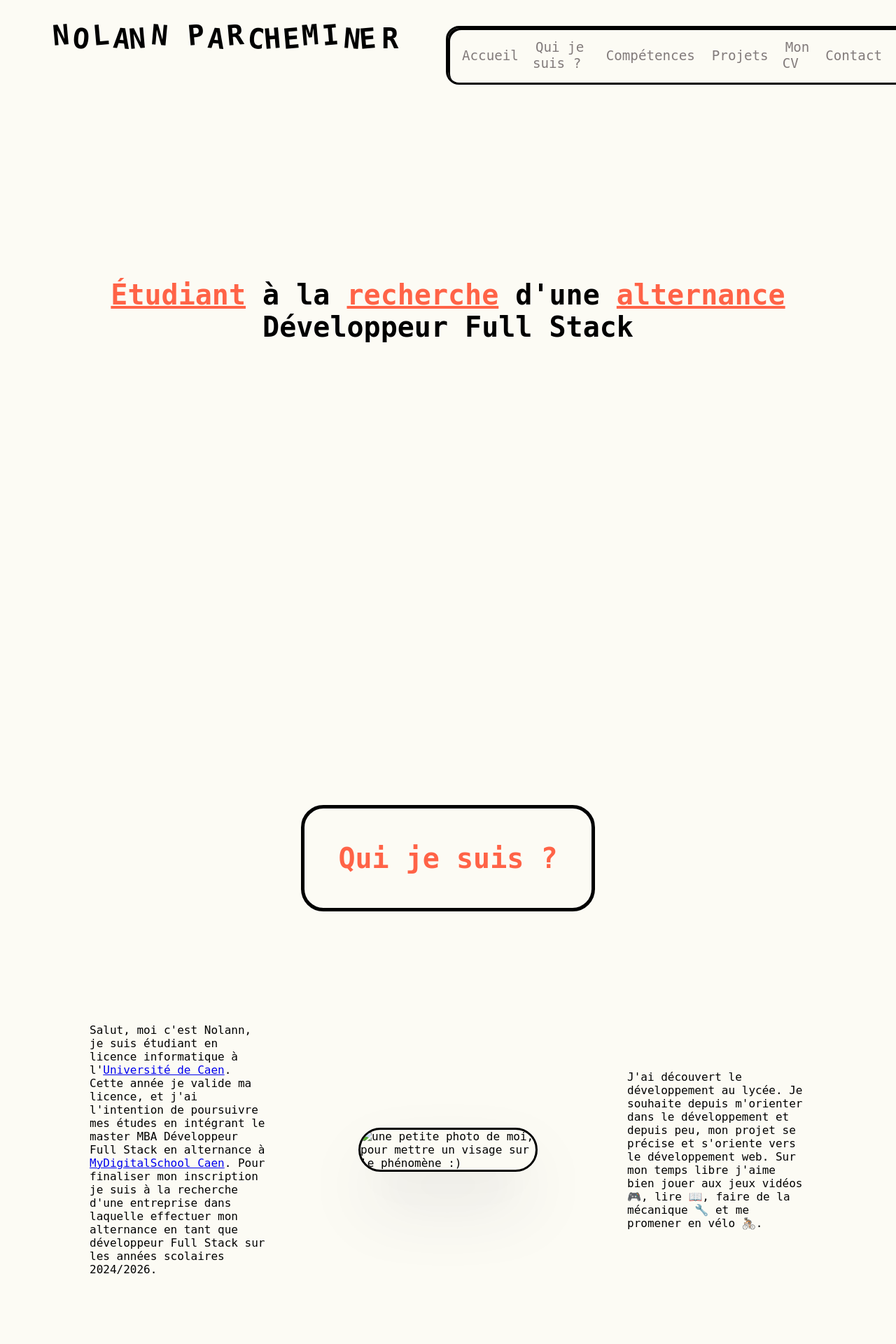
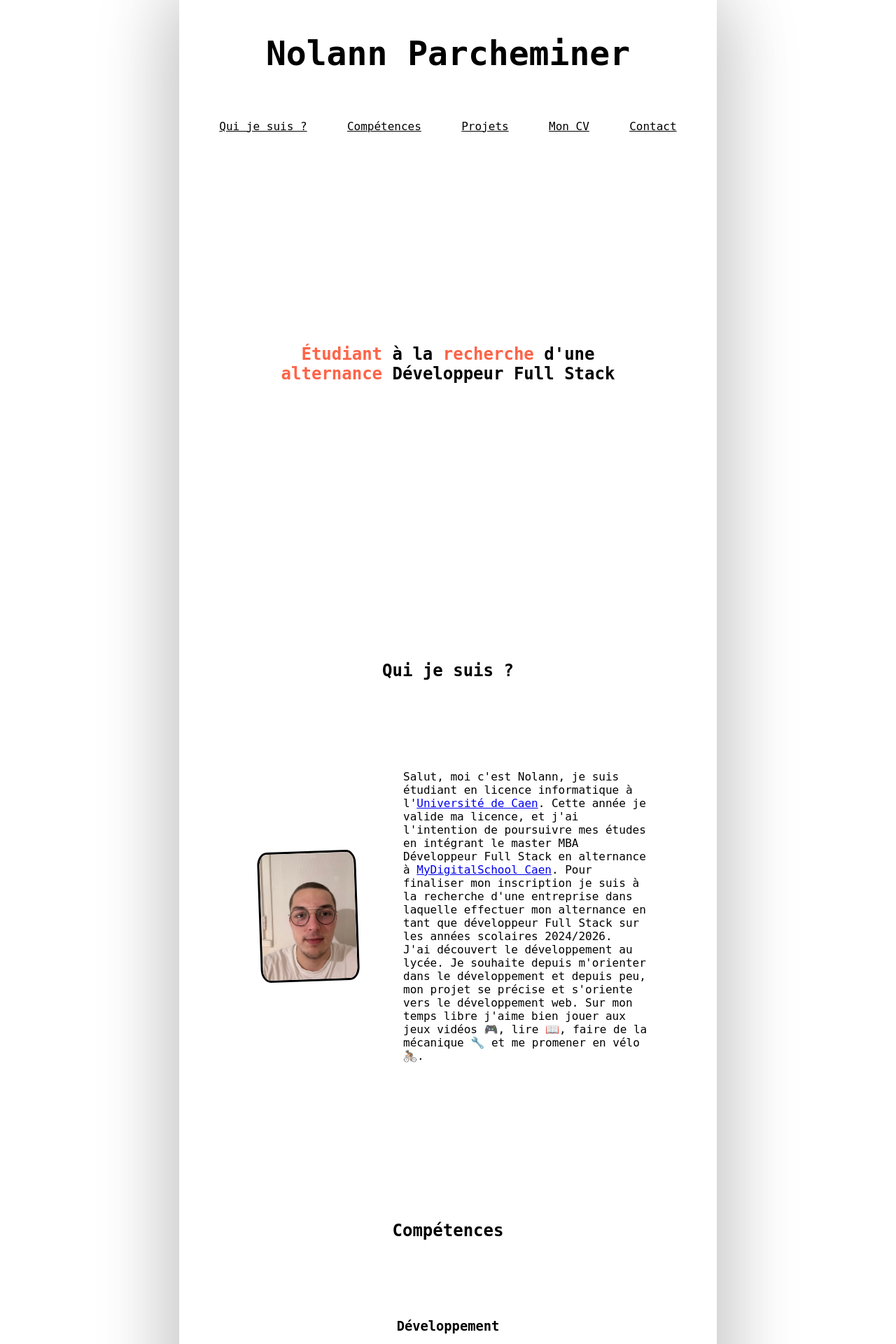
Before and after one commit to Nolanndev/portfolio, a PHP site: page / in a window 1280 px wide. Shown: the top 1920 px of the page at 70% size. Run offline with PHP 8.4, Linux system fonts and the light colour scheme; some libraries are stand-ins or nearby versions.

Commit message:
nouveau style

```diff
--- a/index.html
+++ b/index.html
@@ -1,92 +1,71 @@
 <!DOCTYPE html>
 <html lang="fr">
 <head>
-		<meta charset="UTF-8" />
-		<meta name="viewport" content="width=device-width, initial-scale=1.0" />
+	<meta charset="UTF-8">
+	<meta name="viewport" content="width=device-width, initial-scale=1.0">
 	<title>Nolann Parcheminer | Portfolio</title>
 	<link rel="stylesheet" href="style.css">
 	<link rel="shortcut icon" href="favicon.ico" type="image/x-icon">
 </head>
 <body>
-		<header class="header">
-			<h1 id="header-title">
-				<a href="https://nolanndev.github.io/portfolio" class="header-title-link">
-                    <div class="header-title-surname">
-                        <span class="letter">N</span>
-                        <span class="letter">o</span>
-                        <span class="letter">l</span>
-                        <span class="letter">a</span>
-                        <span class="letter">n</span>
-                        <span class="letter">n</span>
-                    </div>
-                    <div class="header-title-name">
-                        <span class="letter">p</span>
-                        <span class="letter">a</span>
-                        <span class="letter">r</span>
-                        <span class="letter">c</span>
-                        <span class="letter">h</span>
-                        <span class="letter">e</span>
-                        <span class="letter">m</span>
-                        <span class="letter">i</span>
-                        <span class="letter">n</span>
-                        <span class="letter">e</span>
-                        <span class="letter">r</span>
-                    </div>
-				</a>
+<h1>
+	Nolann Parcheminer
 </h1>
-			<ul id="menu">
-				<li><a href="#home">Accueil</a></li>
+<menu>
 	<li><a href="#profile">Qui je suis ?</a></li>
 	<li><a href="#skills">Compétences</a></li>
 	<li><a href="#projects">Projets</a></li>
 	<li><a href="#resume">Mon CV</a></li>
 	<li><a href="#contact">Contact</a></li>
-			</ul>
-		</header>
+</menu>
 <section id="home">
 	<h2>
-				<span class="home-urgent">Étudiant</span>
-				à la
-				<span class="home-urgent">recherche</span>
-				d'une
-				<span class="home-urgent">alternance</span>
+		<span class="important">Étudiant</span> à la <span class="important">recherche</span> d'une <span class="important">alternance</span>
 		Développeur Full Stack
 	</h2>
-			<!-- <h2>Étudiant à la recherche d'une alternance Développeur Full Stack</h2> -->
 </section>
 <section id="profile">
 	<h2>Qui je suis ?</h2>
-			<div id="about">
-				<p>
-					Salut, moi c'est Nolann, je suis étudiant en licence informatique à l'<a href=https://www.unicaen.fr/">Université de Caen</a>.
-					Cette année je valide ma licence, et j'ai l'intention de poursuivre mes études en intégrant le master MBA Développeur Full Stack en alternance à <a href="https://www.mydigitalschool.com/ecole-multimedia-caen">MyDigitalSchool Caen</a>. Pour finaliser mon inscription je suis à la recherche d'une entreprise dans laquelle effectuer mon alternance en tant que développeur Full Stack sur les années scolaires 2024/2026.
+	<div id="profile-container">
+		<img
+			class="profile-img"
+			src="assets/images/personal_photo.jpg"
+			alt="une petite photo de moi, pour mettre un visage sur le phénomène :)"
+		>
+		<p class="profile-text1">
+			Salut, moi c'est Nolann, je suis étudiant en licence informatique à l'<a href="https://www.unicaen.fr/">Université
+			de Caen</a>.
+			Cette année je valide ma licence, et j'ai l'intention de poursuivre mes études en intégrant le master MBA
+			Développeur Full Stack en alternance à <a href="https://www.mydigitalschool.com/ecole-multimedia-caen">MyDigitalSchool
+			Caen</a>. Pour finaliser mon inscription je suis à la recherche d'une entreprise dans laquelle effectuer mon
+			alternance en tant que développeur Full Stack sur les années scolaires 2024/2026.
 		</p>
-				<img
-					src="#"
-					alt="une petite photo de moi, pour mettre un visage sur le phénomène :)"
-				/>
-				<p>
-					J'ai découvert le développement au lycée. Je souhaite depuis m'orienter dans le développement et depuis peu, mon projet se précise et s'oriente vers le développement web. Sur mon temps libre j'aime bien jouer aux jeux vidéos 🎮, lire 📖, faire de la mécanique 🔧 et me promener en vélo 🚴🏼.
+		<p class="profile-text2">
+			J'ai découvert le développement au lycée. Je souhaite depuis m'orienter dans le développement et depuis peu, mon
+			projet se précise et s'oriente vers le développement web. Sur mon temps libre j'aime bien jouer aux jeux vidéos
+			🎮, lire 📖, faire de la mécanique 🔧 et me promener en vélo 🚴🏼.
 		</p>
 	</div>
 </section>
 <section id="skills">
 	<h2>Compétences</h2>
-			<div id="skills-container">
-				<div id="skills-dev-container">
+	<div>
+		<div id="skills-dev">
 			<h3>Développement</h3>
-					<ul>
-						<li>HTML5 - CSS3 - Javascript</li>
-						<li>React Native</li>
-						<li>PHP</li>
-						<li>MySQL - PostreSQL</li>
-						<li>C - Java</li>
-						<li>Git</li>
+			<ul id="skills-dev-icons">
+				<li><img class="skills-dev-icon" src="assets/icons/html5-original.svg" alt="icone html5"></li>
+				<li><img class="skills-dev-icon" src="assets/icons/css3-original.svg" alt="icone css3"></li>
+				<li><img class="skills-dev-icon" src="assets/icons/javascript-original.svg" alt="icone javascript"></li>
+				<li><img class="skills-dev-icon" src="assets/icons/react-original.svg" alt="icone react native"></li>
+				<li><img class="skills-dev-icon" src="assets/icons/c-original.svg" alt="icone langage c"></li>
+				<li><img class="skills-dev-icon" src="assets/icons/java-original.svg" alt="icone java"></li>
+				<li><img class="skills-dev-icon" src="assets/icons/php-original.svg" alt="icone php"></li>
+				<li><img class="skills-dev-icon" src="assets/icons/git-original.svg" alt="icone git"></li>
 			</ul>
 		</div>
-				<div id="skills-human-container">
+		<div id="skills-human">
 			<h3>Qualités Humaines</h3>
-					<ul>
+			<ul id="skills-human-list">
 				<li>Autonome</li>
 				<li>Disponible</li>
 				<li>Loyal</li>
@@ -99,25 +78,25 @@
 </section>
 <section id="projects">
 	<h2>Mes projets</h2>
-			<div class="projects-container">
+	<div id="projects-container">
 		<p>Section en développement</p>
 		<p>Patience, restez à l'affut 😉</p>
 	</div>
 </section>
 <section id="resume">
 	<h2>Mon Curriculum Vitae</h2>
-			<figure>
+	<a href="documents/resume.pdf" download>
 		<img
-					src="img/resume.png"
-					alt="curriculum vitae de nolann parcheminer"
-				/>
-				<figcaption><a href="documents/resume.pdf">➡️ Téléchargez le ici ⬅️</a></figcaption>
-			</figure>
+			src="assets/images/resume.png"
+			alt="CV de Nolann Parcheminer"
+		>
+	</a>
 </section>
 <section id="contact">
 	<h2>Contactez-moi</h2>
 	<div id="contact-container">
-				<a href="https://www.linkedin.com/in/nolann-parcheminer/" title="accéder à mon profil Linkedin" class="contact-link linkedin-link" >
+		<a href="https://www.linkedin.com/in/nolann-parcheminer/" title="accéder à mon profil Linkedin"
+			 class="contact-link linkedin-link">
 			<i class="fa-brands fa-linkedin-in fa-2xl contact-icon"></i>
 			<p>linkedin</p>
 		</a>
--- a/js/main.js
+++ b/js/main.js
@@ -1,4 +1,4 @@
-alert("Ce site est en cours de construction, il n'est pour le moment disponible que pour les ordinateurs. Merci de votre compréhension");
+// alert("Ce site est en cours de construction, il n'est pour le moment disponible que pour les ordinateurs. Merci de votre compréhension");
 
 
 const letters = " AaBbCcDdEeFfGgHhIiJjKkLlMmNnOoPpQqRrSsTtUuVvWwXxYyZz?";
--- a/style.css
+++ b/style.css
@@ -1,14 +1,4 @@
-:root {
-    --main-background-color: #fcfbf4;
-    --main-text-color: #827b7b;
-    --section-content-padding: 20rem 5rem;
-    --title-font-size: 2.5rem;
-    font-family: "JetBrains Mono", monospace;
-}
-
-*,
-*::before,
-*::after {
+* {
 	box-sizing: border-box;
 	margin: 0;
 	padding: 0;
@@ -16,287 +6,222 @@
 
 html {
 	scroll-behavior: smooth;
+	background-color: white;
+	height: 100vh;
+	overflow-y: scroll;
+	scroll-snap-type: y mandatory;
 }
 
 body {
-    background-color: var(--main-background-color);
+	box-shadow: 10px 10px 100px #CCC, -10px -10px 100px #CCC;
+	font-family: "JetBrains Mono", monospace;
+	margin: auto;
+	width: 60%;
 }
 
 
-/*** HEADER ***/
+/*** TITLE ***/
 
-header {
-    align-items: center;
-    background-color: var(--main-background-color);
-    display: flex;
-    justify-content: space-between;
-    overflow: hidden;
-    top: 0;
-    width: 100%;
+h1 {
+	height: 15vh;
+	scroll-snap-align: start;
+	font-size: 3rem;
+	margin: auto;
+	padding: 3rem;
+	text-align: center;
 }
 
-.header-title-link {
-    color: black;
+menu {
+	height: 15vh;
 	display: flex;
-    font-size: var(--title-font-size);
-    gap: 2rem;
-    margin-left: 3rem;
-    padding: 2rem;
-    text-decoration: none;
-}
-.header-title-link:visited {
-    color:black;
+	justify-content: space-evenly;
+	align-items: center;
 }
 
-.header-title-surname,
-.header-title-name {
-    display: flex;
-    gap: 0.2rem;
-    text-transform: uppercase;
-}
-
-.header-title-surname .letter:nth-child(1) {
-    transform: translate(-5px, -5px) rotate(-5deg);
-}
-.header-title-surname .letter:nth-child(2) {
-    transform: translateX(-3px) rotate(5deg);
-}
-.header-title-surname .letter:nth-child(3) {
-    transform: translate(-3px, -5px) rotate(-5deg);
-}
-.header-title-surname .letter:nth-child(4) {
-    transform: rotate(5deg);
-}
-.header-title-surname .letter:nth-child(5) {
-    transform: translateX(-5px) rotate(-5deg);
-}
-.header-title-surname .letter:nth-child(6) {
-    transform: translateY(-5px) rotate(5deg);
-}
-
-.header-title-name .letter:nth-child(1) {
-    transform: translate(-5px, -5px) rotate(-5deg);
-}
-.header-title-name .letter:nth-child(2) {
-    transform: translateX(-3px) rotate(5deg);
-}
-.header-title-name .letter:nth-child(3) {
-    transform: translate(-3px, -5px) rotate(-5deg);
-}
-.header-title-name .letter:nth-child(4) {
-    transform: rotate(5deg);
-}
-.header-title-name .letter:nth-child(5) {
-    transform: translateX(-5px) rotate(-5deg);
-}
-.header-title-name .letter:nth-child(6) {
-    transform: translate(-5px, 0px) rotate(-5deg);
-}
-.header-title-name .letter:nth-child(7) {
-    transform: translate(-5px, -5px) rotate(-5deg);
-}
-.header-title-name .letter:nth-child(2) {
-    transform: translateX(-3px) rotate(5deg);
-}
-.header-title-name .letter:nth-child(8) {
-    transform: translate(-3px, -5px) rotate(-5deg);
-}
-.header-title-name .letter:nth-child(9) {
-    transform: rotate(5deg);
-}
-.header-title-name .letter:nth-child(10) {
-    transform: translateX(-5px) rotate(-5deg);
-}
-
-#menu {
-    align-items: center;
-    position: fixed;
-    backdrop-filter: blur(30px);
-    background-color: #fcfbf4;
-    border-bottom-left-radius: 1rem;
-    border-top-left-radius: 1rem;
-    box-shadow: inset black 3px 3px;
-    display: flex;
-    font-size: 1.2rem;
-    gap: 1rem;
-    justify-content: space-evenly;
-    outline: 3px solid black;
-    padding: 1rem;
-    right: 0;
-    top: 40px;
-    width: 50%;
-    z-index: 3;
-}
-
-#menu li {
+menu li {
 	list-style-type: none;
 }
 
-#menu a {
-    color: #827b7b;
-    padding: 0.25rem;
-    text-decoration: none;
+menu a {
+	color: black;
+	text-decoration: underline;
 	transition: 0.2s;
 }
 
-#menu a:hover {
+menu a:hover {
 	color: black;
-    text-decoration: underline;
+	font-size: 1.1rem;
 }
 
 /*** CONTENU  ***/
 
 section {
 	height: 100vh;
+	/* outline: 3px solid black; */
+	padding: 6rem;
+	scroll-snap-align: start;
 }
 
-/* section:nth-child(odd) {
-    background-color: #e8e6df;
-} */
-
 section h2 {
-    border: 5px solid black;
-    border-radius: 2rem;
-    color: black;
-    color: tomato;
-    font-size: var(--title-font-size);
 	margin: auto;
 	padding: 3rem;
 	text-align: center;
-    width: fit-content;
 }
 
 /*** HOME ***/
 
 #home {
-    margin-top: calc(var(--title-font-size) + 1rem);
+	height: 70vh;
+	display: flex;
+	justify-content: center;
+	align-items: center;
+	/*border: 2px solid red;*/
 }
 
-#home h2 {
-    border: none;
-    color: black;
-    margin-top: 15rem;
+.important {
+	color: tomato;
 }
 
-.home-urgent {
-    color: tomato;
-    text-decoration: underline;
+/*** PROFILE ***/
+
+#profile-container {
+	margin-top: 5rem;
+	width: 100%;
+	display: grid;
+	grid-template-columns: 1fr 2fr;
+	grid-template-rows: 1fr 1fr;
+	grid-template-areas:
+        "img text1"
+        "img text2";
+	gap: 0 3rem;
+	justify-items: center;
+	align-items: center;
+	height: 50%;
 }
 
-/*** ABOUT ***/
-
-#about {
-    align-items: center;
-    display: flex;
-    justify-content: space-evenly;
-    margin-top: 10rem;
+.profile-img {
+	grid-area: img;
+	border: 3px solid black;
+	border-radius: 10%;
+	transform: rotate(-2deg);
+	width: 80%;
 }
 
-#about p {
-    width: 20%;
+.profile-text1 {
+	grid-area: text1;
 }
 
-#about img {
-    border: 3px solid black;
-    border-radius: 2rem;
-    box-shadow: black 0 -10px;
-    width: 20%;
+.profile-text2 {
+	grid-area: text2;
+}
 
-box-shadow: rgba(0, 0, 0, 0.07) 0px 1px 1px, rgba(0, 0, 0, 0.07) 0px 2px 2px,
-        rgba(0, 0, 0, 0.07) 0px 4px 4px, rgba(0, 0, 0, 0.07) 0px 8px 8px,
-        rgba(0, 0, 0, 0.07) 0px 16px 16px;
-box-shadow: rgba(50, 50, 93, 0.25) 0px 50px 100px -20px,
-        rgba(0, 0, 0, 0.3) 0px 30px 60px -30px;
-}
 
 /*** SKILLS ***/
 
-#skills {
-    height: auto;
+#skills-dev,
+skills-human {
+	padding: 3rem;
+	/* border: 1px solid black; */
 }
 
-#skills-container {
-    align-items: center;
-    display: flex;
-    justify-content: space-evenly;
-    padding: 10rem;
+#skills-dev h3 {
+	text-align: center;
+	margin-bottom: 1rem;
+	padding: 1rem;
 }
 
-#skills-human-container,
-#skills-dev-container {
-    background-color: #f3f2f2;
-    border: 3px solid black;
-    border-radius: 2rem;
+#skills-dev-icons {
+	/*display: flex;
+	justify-content: space-evenly;
+	align-items: center;*/
+	display: grid;
+	grid-template-columns: repeat(4, 1fr);
+	grid-template-rows: repeat(2, 1fr);
+	gap: 2rem 0;
+	justify-items: center;
+	align-items: center;
+	list-style-type: none;
+	width: 70%;
+	margin: auto;
+}
+
+.skills-dev-icon {
+	width: 3rem;
+	height: 3rem;
+}
+
+#skills-human {
+	margin-top: 3rem;
+}
+
+#skills-human h3 {
+	text-align: center;
+	margin-bottom: 1rem;
+}
+
+#skills-human-list {
 	display: flex;
 	flex-direction: column;
-    gap: 1rem;
-    padding: 1rem;
-    padding-left: 3rem;
-    width: 25%;
+	justify-content: center;
+	align-items: center;
+	text-align: left;
+	gap: .5rem;
 }
 
-#skills-dev-container {
-    animation: skills-dev-container-animation 5s infinite;
-    box-shadow: inset #000 10px 10px;
-    transform: rotate(-10deg);
-}
-
-#skills-human-container {
-    animation: skills-human-container-animation 5s infinite;
-    box-shadow: inset #000 -10px 10px;
-    transform: rotate(5deg);
-}
-
-#skills-dev-container h3,
-#skills-human-container h3 {
-    padding: 1rem;
-    text-align: center;
-}
-
-#skills-dev-container li,
-#skills-human-container li {
-    padding: 0.5rem;
+#skills-human-list li {
+	width: 30%;
 }
 
 /*** PROJECTS ***/
 
-.projects-container {
-    font-size: 1.3rem;
-    padding: 15rem;
-    text-align: center;
+#projects {
+	display: flex;
+	flex-direction: column;
 }
+
+#projects h2 {
+	width: 100%;
+	height: 30%;
+}
+
+#projects-container {
+	height: 100%;
+	display: flex;
+	flex-direction: column;
+	justify-content:center;
+	align-items:center;
+}
+
+
 
 /*** RESUME ***/
 
 #resume {
-    height: auto;
+	display: flex;
+	flex-direction: column;
+	justify-content: center;
+	align-items: center;
+	border-color: red;
 }
 
-#resume figure {
-    margin: 10rem auto;
-    width: 50%;
+#resume h2 {
+	width: 100%;
+	height: 30%;
 }
 
-#resume figure img {
-    border: 3px solid #827b7b;
-    border-radius: 2rem;
+#resume a {
 	width: 100%;
-}
-
-#resume figure figcaption {
-    padding: 0.5rem;
+	height: 100%;
 	text-align: center;
 }
 
-#resume figure figcaption a  {
-    text-decoration: none;
+#resume a img {
+	border: 3px solid #827b7b;
+	border-radius: 2rem;
+	height: 100%;
 }
 
 /*** CONTACT ***/
-
-#contact {
-    height: auto;
-}
 
 #contact-container {
 	padding: 10rem;
```
Also changed, not shown: other parts of style.css (+39 -10 lines), TODO.md (+3 -3 lines), assets/icons/bash-original.svg (added), assets/icons/c-original.svg (added), assets/icons/css3-original.svg (added), assets/icons/git-original.svg (added), assets/icons/github-original.svg (added), assets/icons/html5-original.svg (added), assets/icons/java-original.svg (added), assets/icons/javascript-original.svg (added), assets/icons/linkedin-original.svg (added), assets/icons/mysql-original-wordmark.svg (added), assets/icons/php-original.svg (added), assets/icons/react-original.svg (added), 3 more files, 1 other file. Lines whose indentation alone changed are shown as unchanged.
